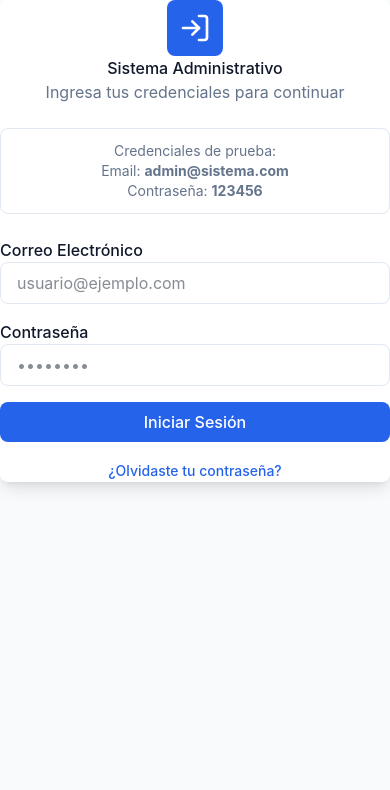
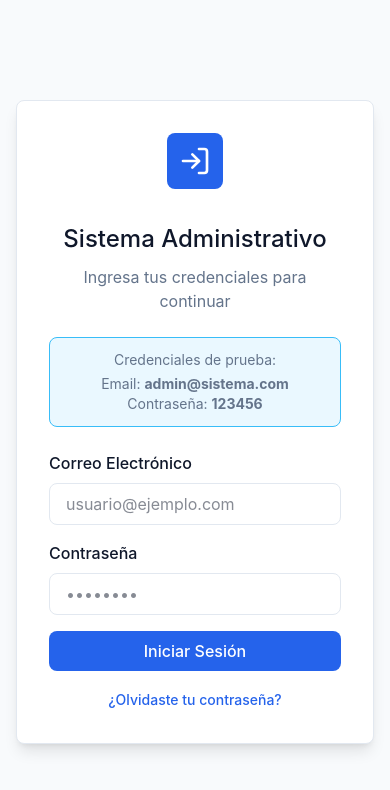
Before and after one commit to sysyszz/CENAREPAS, a React (Vite) app: page /admin/login in a window 390 px wide. Shown: the top 790 px of the page. Built offline with nearby package versions, Linux system fonts and the light colour scheme; a web font is replaced by a local one.

Commit message:
fix(layout): restore responsive containers and grids

```diff
--- a/src/features/admin/layout/AdminLayout.jsx
+++ b/src/features/admin/layout/AdminLayout.jsx
@@ -16,7 +16,9 @@ export default function AdminLayout({ onLogout }) {
       <div className="flex-1 flex flex-col overflow-hidden">
         <Header onLogout={onLogout} />
         <main className="flex-1 overflow-auto p-6">
-          <Outlet />
+          <div className="mx-auto w-full max-w-screen-2xl">
+            <Outlet />
+          </div>
         </main>
       </div>
     </div>
--- a/src/features/auth/components/AuthCard.jsx
+++ b/src/features/auth/components/AuthCard.jsx
@@ -2,8 +2,8 @@
 
 export const AuthCard = ({ children }) => (
   <div className="min-h-screen flex items-center justify-center bg-background">
-    <div className="w-full max-w-md">
-      <div className="bg-card rounded-lg shadow-lg p-8">
+    <div className="w-full max-w-md mx-auto px-4">
+      <div className="bg-card rounded-lg border border-border shadow-lg p-8">
         {children}
       </div>
     </div>
--- a/src/shared/styles/tailwind.css
+++ b/src/shared/styles/tailwind.css
@@ -1,5 +1,5 @@
 @import './globals.css';
-@import 'tailwindcss' source(none);
+@import 'tailwindcss';
 @import 'tw-animate-css';
 
-@source '../**/*.{js,ts,jsx,tsx}';
+@source '../../**/*.{js,ts,jsx,tsx}';
```
